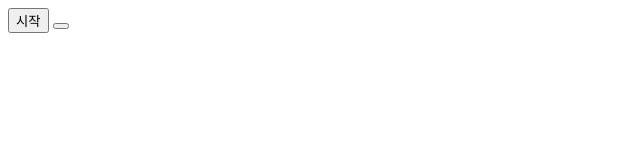
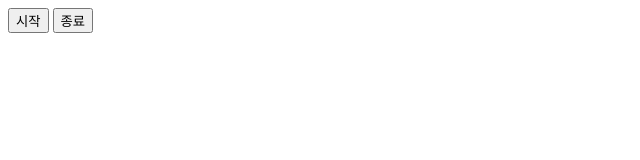
Before and after one commit to byunaster/byunaster.github.io, a plain HTML site: page index.html in a window 1280 px wide. Shown: the whole page, without its empty margins (0-640 px from the left). Drawn offline with Linux system fonts and the light colour scheme.

Commit message:
Update index.html

```diff
--- a/index.html
+++ b/index.html
@@ -6,6 +6,6 @@
 </head>
 <body>
     <button>시작</button>
-    <button></button>
+    <button>종료</button>
 </body>
 </html>
```
